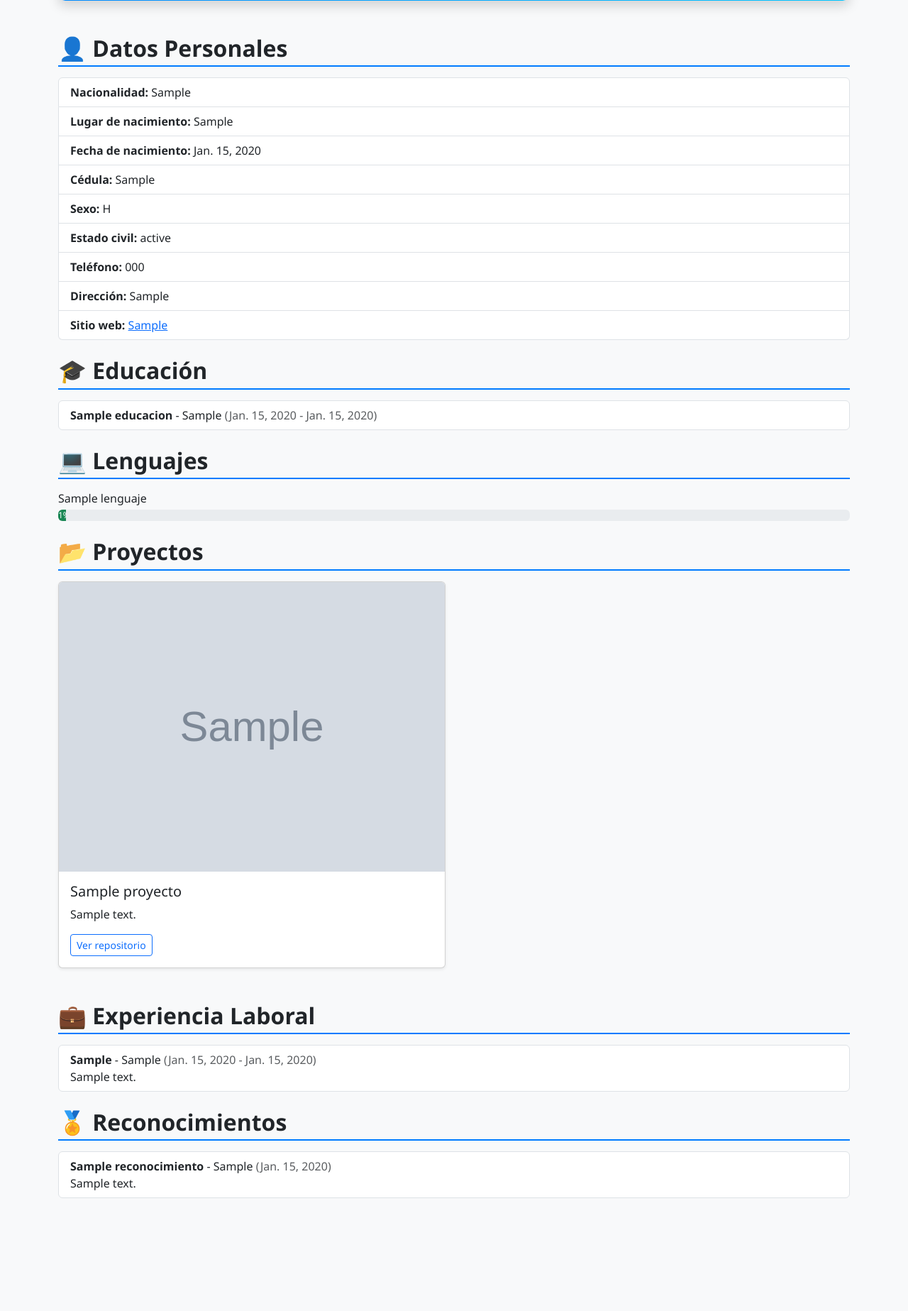
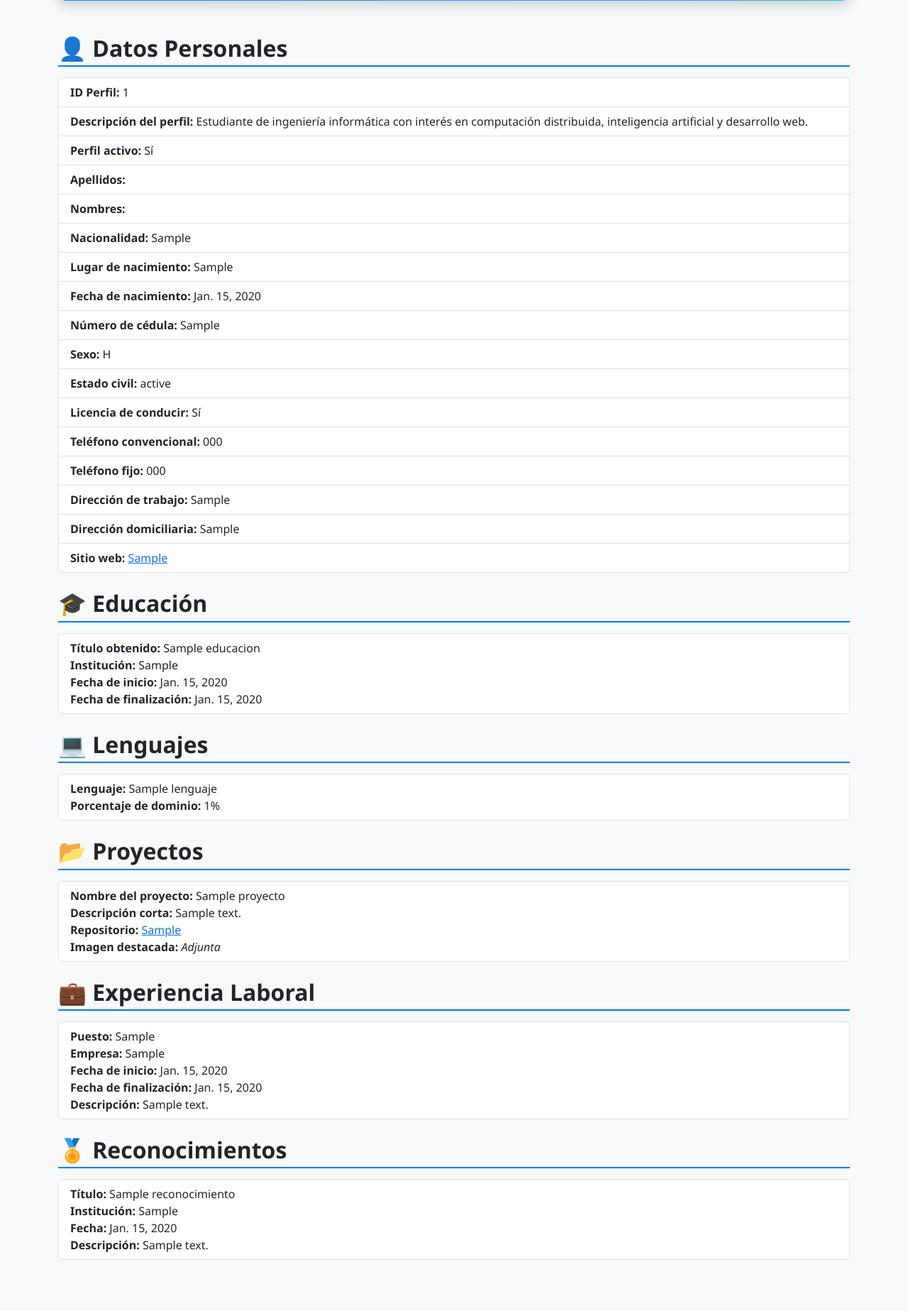
Before and after one commit to alepradofranco/hojadevida, a Django app: page / in a window 1280 px wide. Shown: the part 318-2165 px from the top of the page at 71% size. Before the commit the page ends 2006 px from the top, so only its background shows below. Run offline with Django 5.2, Linux system fonts and the light colour scheme; data comes from the database, SQL or seed files in the repository; tables that the repository leaves empty hold one stand-in row (values such as "Sample post"); grey boxes marked "Sample" are stand-in pictures.

Commit message:
Actualizo hoja de vida

```diff
--- a/tasks/templates/hoja.html
+++ b/tasks/templates/hoja.html
@@ -47,14 +47,22 @@
         <h2 class="section-title">👤 Datos Personales</h2>
         {% if perfil.datos_personales %}
             <ul class="list-group">
+                <li class="list-group-item"><strong>ID Perfil:</strong> {{ perfil.id }}</li>
+                <li class="list-group-item"><strong>Descripción del perfil:</strong> {{ perfil.biografia }}</li>
+                <li class="list-group-item"><strong>Perfil activo:</strong> Sí</li>
+                <li class="list-group-item"><strong>Apellidos:</strong> {{ perfil.user.last_name }}</li>
+                <li class="list-group-item"><strong>Nombres:</strong> {{ perfil.user.first_name }}</li>
                 <li class="list-group-item"><strong>Nacionalidad:</strong> {{ perfil.datos_personales.nacionalidad }}</li>
                 <li class="list-group-item"><strong>Lugar de nacimiento:</strong> {{ perfil.datos_personales.lugar_nacimiento }}</li>
                 <li class="list-group-item"><strong>Fecha de nacimiento:</strong> {{ perfil.datos_personales.fecha_nacimiento }}</li>
-            <li class="list-group-item"><strong>Cédula:</strong> {{ perfil.datos_personales.numero_cedula }}</li>
+                <li class="list-group-item"><strong>Número de cédula:</strong> {{ perfil.datos_personales.numero_cedula }}</li>
                 <li class="list-group-item"><strong>Sexo:</strong> {{ perfil.datos_personales.sexo }}</li>
                 <li class="list-group-item"><strong>Estado civil:</strong> {{ perfil.datos_personales.estado_civil }}</li>
-            <li class="list-group-item"><strong>Teléfono:</strong> {{ perfil.datos_personales.telefono }}</li>
-            <li class="list-group-item"><strong>Dirección:</strong> {{ perfil.datos_personales.direccion }}</li>
+                <li class="list-group-item"><strong>Licencia de conducir:</strong> Sí</li>
+                <li class="list-group-item"><strong>Teléfono convencional:</strong> {{ perfil.datos_personales.telefono }}</li>
+                <li class="list-group-item"><strong>Teléfono fijo:</strong> {{ perfil.datos_personales.telefono }}</li>
+                <li class="list-group-item"><strong>Dirección de trabajo:</strong> {{ perfil.datos_personales.direccion }}</li>
+                <li class="list-group-item"><strong>Dirección domiciliaria:</strong> {{ perfil.datos_personales.direccion }}</li>
                 <li class="list-group-item"><strong>Sitio web:</strong>
                     <a href="{{ perfil.datos_personales.sitio_web }}" target="_blank">
                         {{ perfil.datos_personales.sitio_web }}
@@ -66,7 +74,6 @@
         {% endif %}
     </div>
 
-
     <!-- Educación -->
     <div class="mb-4">
         <h2 class="section-title">🎓 Educación</h2>
@@ -74,8 +81,10 @@
             <ul class="list-group">
                 {% for edu in perfil.educacion.all %}
                     <li class="list-group-item">
-                        <strong>{{ edu.titulo_obtenido }}</strong> - {{ edu.institucion }}
-                        <span class="text-muted">({{ edu.fecha_inicio }} - {{ edu.fecha_fin|default:"Actualidad" }})</span>
+                        <strong>Título obtenido:</strong> {{ edu.titulo_obtenido }}<br>
+                        <strong>Institución:</strong> {{ edu.institucion }}<br>
+                        <strong>Fecha de inicio:</strong> {{ edu.fecha_inicio }}<br>
+                        <strong>Fecha de finalización:</strong> {{ edu.fecha_fin|default:"Actualidad" }}
                     </li>
                 {% endfor %}
             </ul>
@@ -88,14 +97,14 @@
     <div class="mb-4">
         <h2 class="section-title">💻 Lenguajes</h2>
         {% if perfil.lenguaje_set.all %}
+            <ul class="list-group">
                 {% for lang in perfil.lenguaje_set.all %}
-                <p class="mb-1">{{ lang.nombre }}</p>
-                <div class="progress mb-3">
-                    <div class="progress-bar bg-success" role="progressbar" style="width: {{ lang.porcentaje_dominio }}%;" aria-valuenow="{{ lang.porcentaje_dominio }}" aria-valuemin="0" aria-valuemax="100">
-                        {{ lang.porcentaje_dominio }}%
-                    </div>
-                </div>
+                    <li class="list-group-item">
+                        <strong>Lenguaje:</strong> {{ lang.nombre }}<br>
+                        <strong>Porcentaje de dominio:</strong> {{ lang.porcentaje_dominio }}%
+                    </li>
                 {% endfor %}
+            </ul>
         {% else %}
             <p class="text-muted">No hay lenguajes registrados.</p>
         {% endif %}
@@ -105,24 +114,20 @@
     <div class="mb-4">
         <h2 class="section-title">📂 Proyectos</h2>
         {% if perfil.proyectos.all %}
-            <div class="row">
+            <ul class="list-group">
                 {% for proyecto in perfil.proyectos.all %}
-                    <div class="col-md-6 mb-4">
-                        <div class="card h-100 shadow-sm">
+                    <li class="list-group-item">
+                        <strong>Nombre del proyecto:</strong> {{ proyecto.nombre_proyecto }}<br>
+                        <strong>Descripción corta:</strong> {{ proyecto.descripcion_corta }}<br>
+                        {% if proyecto.repositorio %}
+                            <strong>Repositorio:</strong> <a href="{{ proyecto.repositorio }}" target="_blank">{{ proyecto.repositorio }}</a><br>
+                        {% endif %}
                         {% if proyecto.imagen_destacada %}
-                                <img src="{{ proyecto.imagen_destacada.url }}" class="card-img-top" alt="Proyecto">
+                            <strong>Imagen destacada:</strong> <em>Adjunta</em>
                         {% endif %}
-                            <div class="card-body">
-                                <h5 class="card-title">{{ proyecto.nombre_proyecto }}</h5>
-                                <p class="card-text">{{ proyecto.descripcion_corta }}</p>
-                                {% if proyecto.repositorio %}
-                                    <a href="{{ proyecto.repositorio }}" class="btn btn-outline-primary btn-sm" target="_blank">Ver repositorio</a>
-                                {% endif %}
-                            </div>
-                        </div>
-                    </div>
+                    </li>
                 {% endfor %}
-            </div>
+            </ul>
         {% else %}
             <p class="text-muted">No hay proyectos en el portafolio.</p>
         {% endif %}
@@ -135,11 +140,11 @@
             <ul class="list-group">
                 {% for exp in perfil.experiencias.all %}
                     <li class="list-group-item">
-                        <strong>{{ exp.puesto }}</strong> - {{ exp.empresa }}
-                        <span class="text-muted">({{ exp.fecha_inicio }} - {{ exp.fecha_fin|default:"Actualidad" }})</span>
-                        {% if exp.descripcion %}
-                            <p class="mb-0">{{ exp.descripcion }}</p>
-                        {% endif %}
+                        <strong>Puesto:</strong> {{ exp.puesto }}<br>
+                        <strong>Empresa:</strong> {{ exp.empresa }}<br>
+                        <strong>Fecha de inicio:</strong> {{ exp.fecha_inicio }}<br>
+                        <strong>Fecha de finalización:</strong> {{ exp.fecha_fin|default:"Actualidad" }}<br>
+                        <strong>Descripción:</strong> {{ exp.descripcion }}
                     </li>
                 {% endfor %}
             </ul>
@@ -155,16 +160,10 @@
             <ul class="list-group">
                 {% for rec in perfil.reconocimientos.all %}
                     <li class="list-group-item">
-                        <strong>{{ rec.titulo }}</strong>
-                        {% if rec.institucion %}
-                            - {{ rec.institucion }}
-                        {% endif %}
-                        {% if rec.fecha %}
-                            <span class="text-muted">({{ rec.fecha }})</span>
-                        {% endif %}
-                        {% if rec.descripcion %}
-                            <p class="mb-0">{{ rec.descripcion }}</p>
-                        {% endif %}
+                        <strong>Título:</strong> {{ rec.titulo }}<br>
+                        <strong>Institución:</strong> {{ rec.institucion }}<br>
+                        <strong>Fecha:</strong> {{ rec.fecha }}<br>
+                        <strong>Descripción:</strong> {{ rec.descripcion }}
                     </li>
                 {% endfor %}
             </ul>
```
Lines whose indentation alone changed are shown as unchanged.
